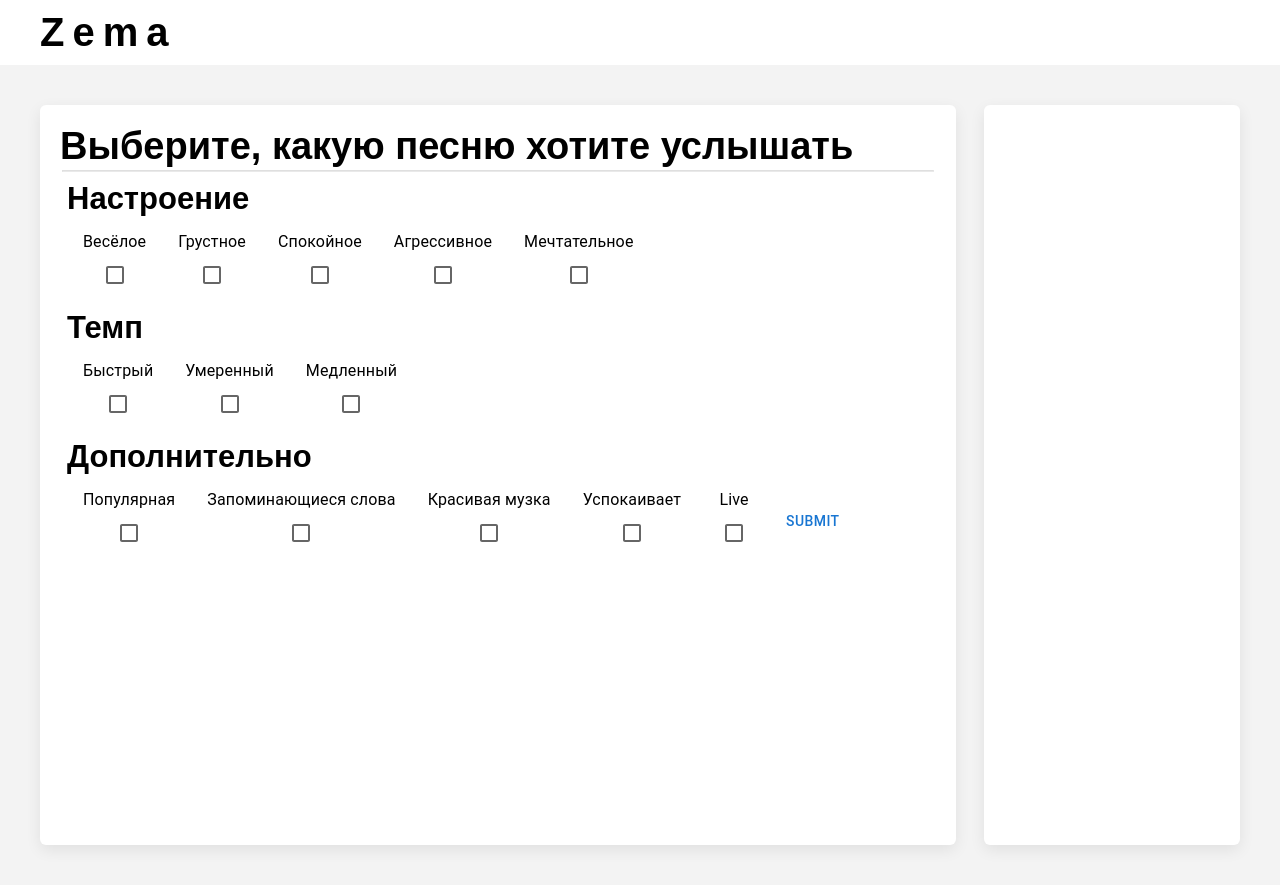
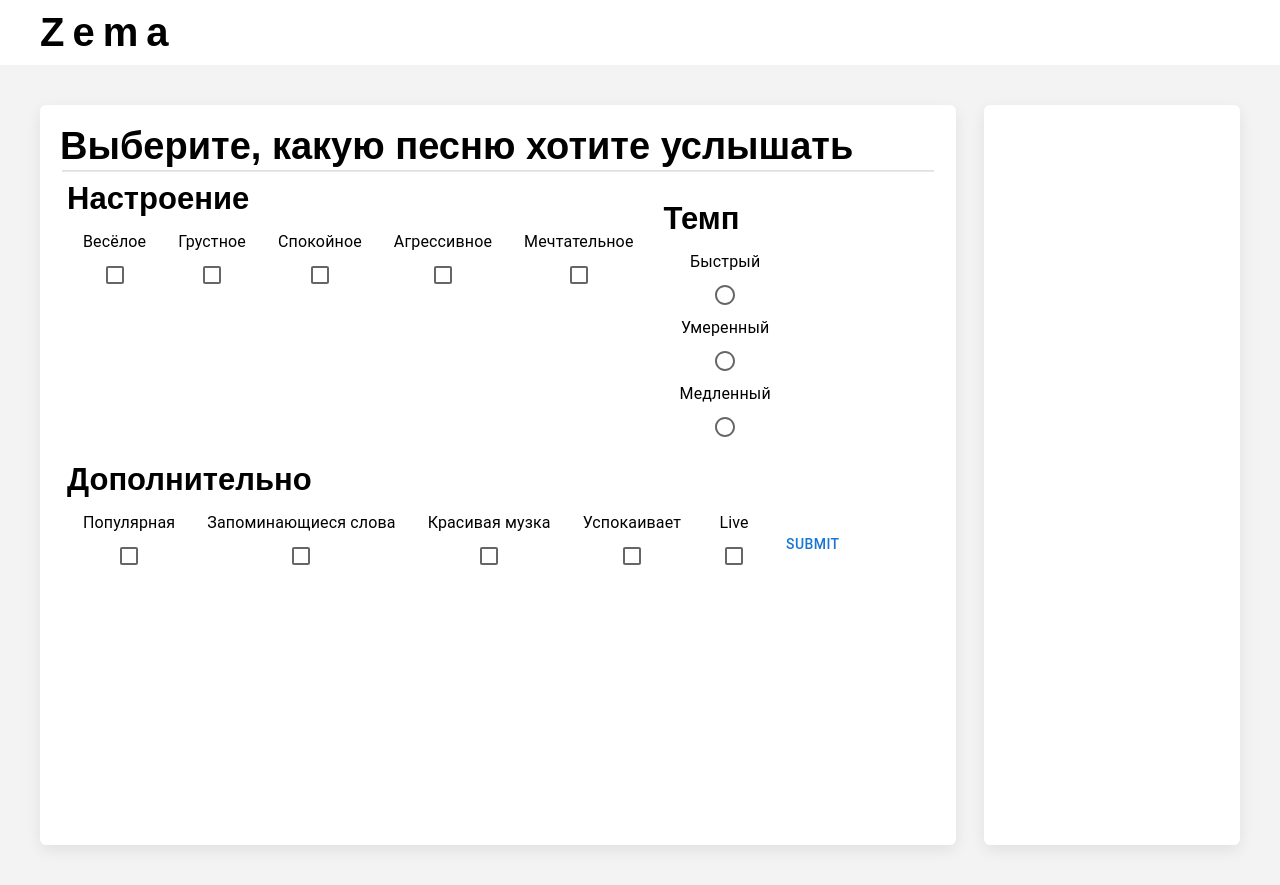
Before and after one commit to spleekz/my-zema, a React (Create React App) app: page /randomsong in a window 1280 px wide. Built offline with nearby package versions, Linux system fonts and the light colour scheme; no server answers.

Commit message:
create the only one array for filters from form

```diff
--- a/src/pages/RandomSong/TrackFilters.tsx
+++ b/src/pages/RandomSong/TrackFilters.tsx
@@ -1,13 +1,14 @@
 import React, { FC } from 'react'
 import styled from 'styled-components'
 import { Field, Form, Formik } from 'formik'
-import { Button, Checkbox } from '@material-ui/core'
+import { Button, Checkbox, Radio, RadioGroup } from '@material-ui/core'
 import { useStore } from '../../stores/RootStore/RootStoreContext'
 import { FormControlLabel } from '@material-ui/core'
 import { FilterValues } from '../../stores/TracksStore'
 
 interface IFormValues {
-  [key: string]: Array<FilterValues>
+  checkbox: Array<FilterValues>
+  radio: FilterValues
 }
 
 const FilterCategoryContainer = styled.div`
@@ -28,32 +29,48 @@ export const TrackFilters: FC = (): JSX.Element => {
     return (
       <FilterCategoryContainer key={category.value}>
         <FilterCategoryTitle>{category.name}</FilterCategoryTitle>
+        {category.value === 'tempo' ? (
+          <RadioGroup>
             {category.filters.map((filter) => {
               return (
                 <Field
                   as={FormControlLabel}
-              control={<Checkbox />}
-              name={category.value}
+                  control={<Radio />}
+                  name='radio'
                   value={filter.value}
                   labelPlacement='top'
                   label={filter.title}
                   key={filter.value}
-            ></Field>
+                />
               )
             })}
+          </RadioGroup>
+        ) : (
+          category.filters.map((filter) => {
+            return (
+              <Field
+                as={FormControlLabel}
+                control={<Checkbox />}
+                name='checkbox'
+                value={filter.value}
+                labelPlacement='top'
+                label={filter.title}
+                key={filter.value}
+              />
+            )
+          })
+        )}
       </FilterCategoryContainer>
     )
   })
 
-  const initialFormValues: IFormValues = TracksStore.filters.reduce(
-    (acc: IFormValues, category) => {
-      acc[category.value] = []
-      return acc
-    },
-    {}
-  )
+  const initialFormValues: IFormValues = {
+    checkbox: [],
+    radio: 'medium',
+  }
   const handleSubmit = (values: IFormValues) => {
-    alert(JSON.stringify(values, null, 2))
+    const formData: Array<FilterValues> = [...values.checkbox, values.radio]
+    alert(JSON.stringify(formData, null, 2))
   }
 
   return (
```
Lines whose indentation alone changed are shown as unchanged.
